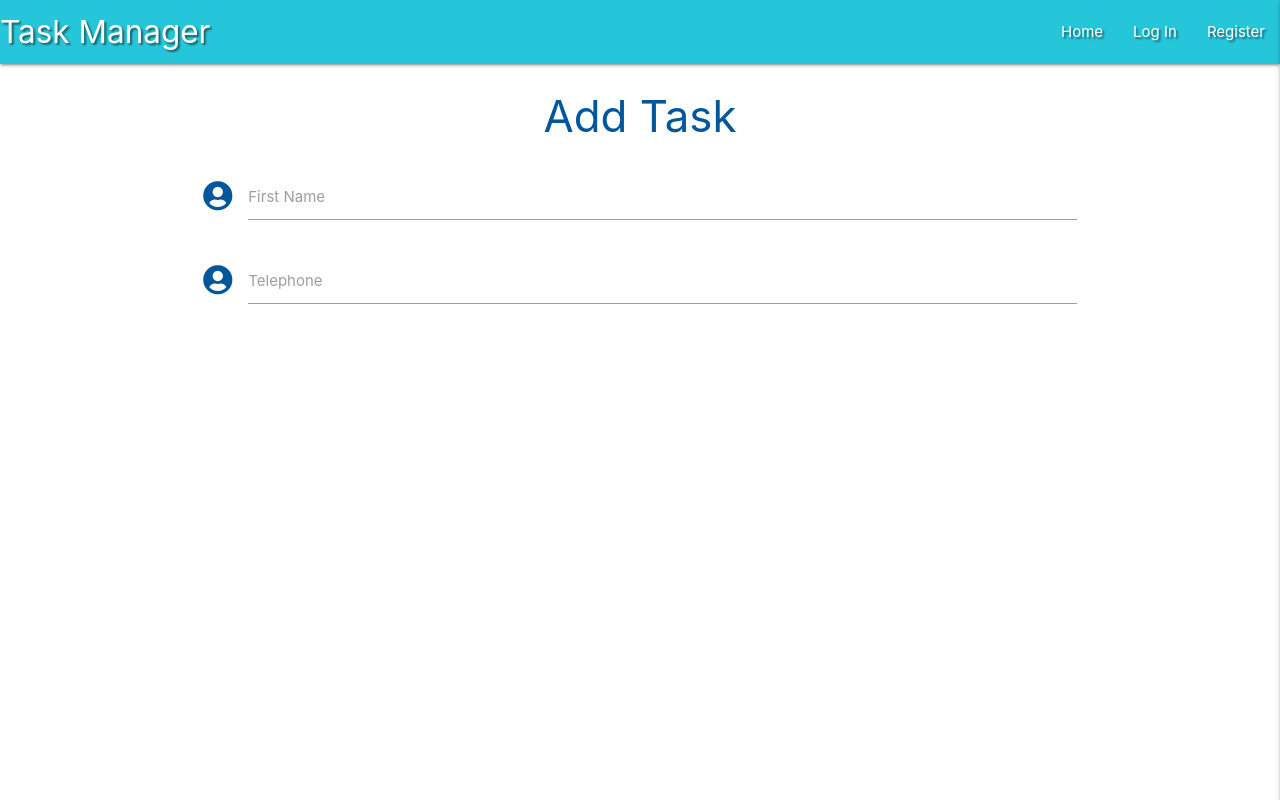
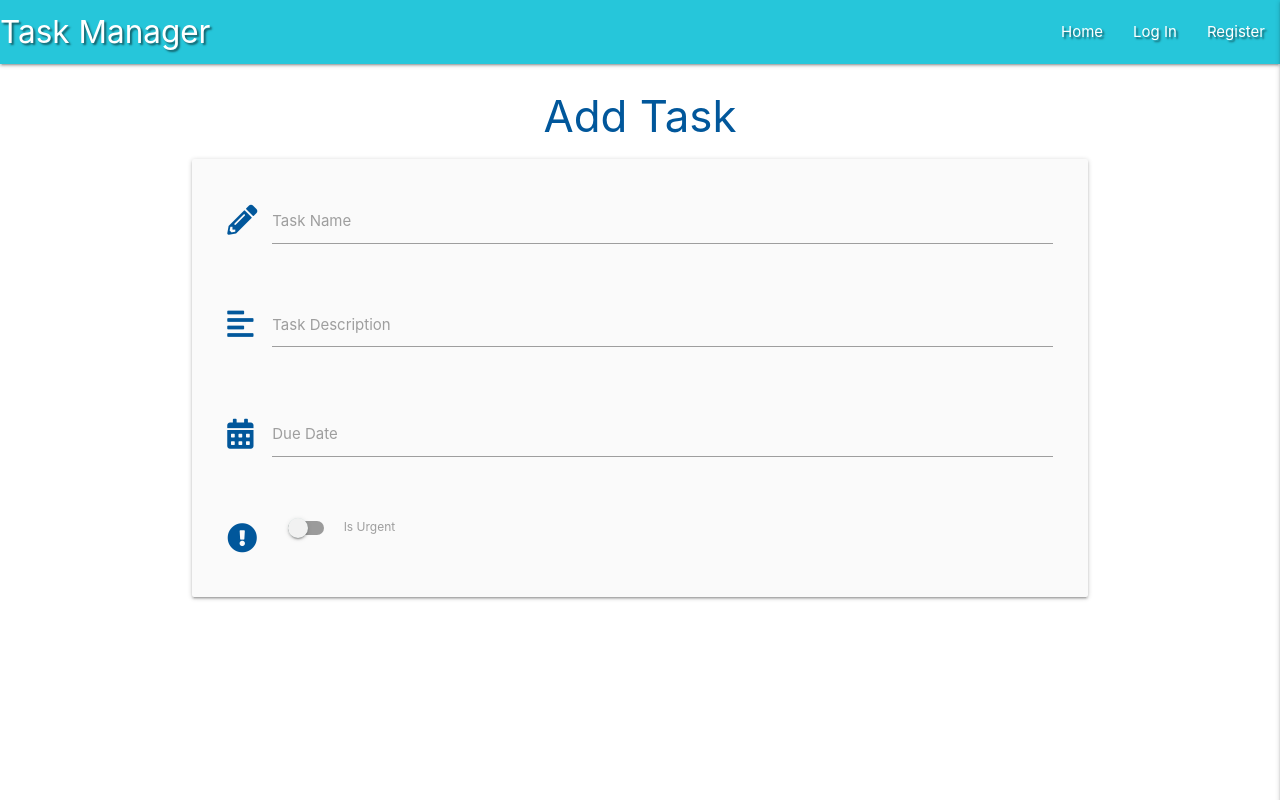
Before and after one commit to Dermot-K/taskManager, a Flask app: page /add_task in a window 1280 px wide. Run offline with Flask 2, Linux system fonts and the light colour scheme; some libraries are stand-ins or nearby versions.

Commit message:
add task form input fields

```diff
--- a/static/js/script.js
+++ b/static/js/script.js
@@ -7,4 +7,14 @@ $(document).ready(function () {
 
     // tooltip
     $('.tooltipped').tooltip();
+
+    // date picker
+    $('.datepicker').datepicker({
+        format: "dd mmm, yyyy",
+        yearRange: 3,
+        showClearBtn: true,
+        i18n: {
+            done: "Select"
+        }
+    });
 });
--- a/templates/add_task.html
+++ b/templates/add_task.html
@@ -3,18 +3,43 @@
 
 <h3 class="light-blue-text text-darken-4 center-align">Add Task</h3>
 
-<div class="row">
+<div class="row card-panel grey lighten-5">
     <form class="col s12" method="POST" action="">
         <div class="row">
             <div class="input-field col s12">
-                <i class="fas fa-user-circle prefix light-blue-text text-darken-4"></i>
-                <input id="icon_prefix" type="text" class="validate">
-                <label for="icon_prefix">First Name</label>
+                <i class="fas fa-pencil-alt prefix light-blue-text text-darken-4"></i>
+                <input id="task_name" type="text" name="task_name" minlength="5" maxlength="50" class="validate"
+                    required>
+                <label for="task_name">Task Name</label>
             </div>
+        </div>
+        <div class="row">
             <div class="input-field col s12">
-                <i class="fas fa-user-circle prefix light-blue-text text-darken-4"></i>
-                <input id="icon_telephone" type="tel" class="validate">
-                <label for="icon_telephone">Telephone</label>
+                <i class="fas fa-align-left prefix light-blue-text text-darken-4"></i>
+                <textarea id="task_description" name="task_description" minlength="5" maxlength="200"
+                    class="materialize-textarea validate required"></textarea>
+                <label for="task_description">Task Description</label>
+            </div>
+        </div>
+        <div class="row">
+            <div class="input-field col s12">
+                <i class="fas fa-calendar-alt prefix light-blue-text text-darken-4"></i>
+                <input id="due_date" type="text" name="due_date" class="datepicker validate"
+                    required>
+                <label for="task_name">Due Date</label>
+            </div>
+        </div>
+        <div class="row">
+            <div class="input-field col s12">
+                <!-- Switch -->
+                <div class="switch">
+                    <i class="fas fa-exclamation-circle prefix light-blue-text text-darken-4"></i>
+                    <label>
+                        <input type="checkbox">
+                        <span class="lever"></span>
+                        Is Urgent
+                    </label>
+                </div>
             </div>
         </div>
     </form>
```
